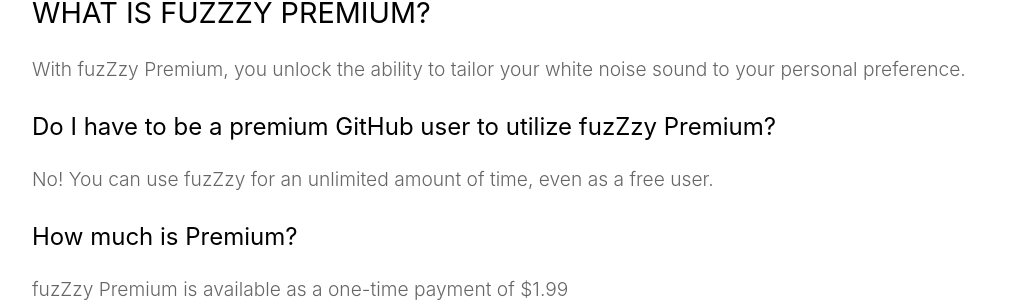
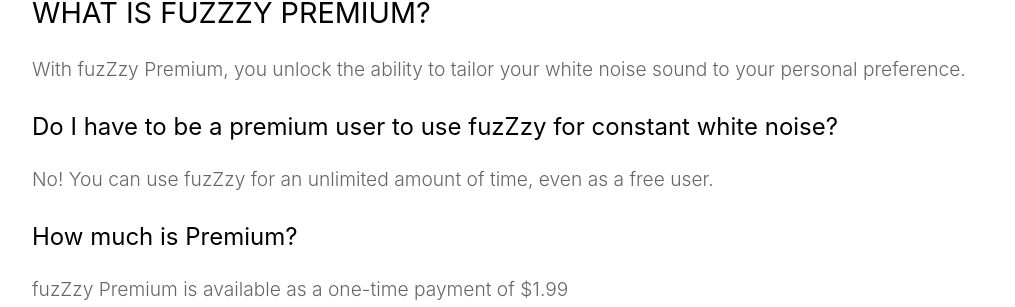
Before and after one commit to Base11Studios/base11site, a Jekyll site: the page built from fuzzzy-faq.html, in a window 1280 px wide. Shown: the part 605-912 px from the top of the page, without its empty margins (123-1138 px from the left). Built offline with Jekyll 4.4.1, drawn with Linux system fonts in a browser that asks for light colours; nearby versions of some CDN libraries; library files that are not in the unit come from our copies.

Commit message:
Update FAQ question for clarity on premium usage

```diff
--- a/fuzzzy-faq.html
+++ b/fuzzzy-faq.html
@@ -12,7 +12,7 @@
   <div class="container">
 		<h3>WHAT IS FUZZZY PREMIUM?</h3>
       <p>With fuzZzy Premium, you unlock the ability to tailor your white noise sound to your personal preference.</p>
-    <h4>Do I have to be a premium GitHub user to utilize fuzZzy Premium?</h4>
+    <h4>Do I have to be a premium user to use fuzZzy for constant white noise?</h4>
       <p><bold>No!</bold> You can use fuzZzy for an unlimited amount of time, even as a free user.</p>
     <h4>How much is Premium?</h4>
       <p>fuzZzy Premium is available as a one-time payment of $1.99</p>
```
